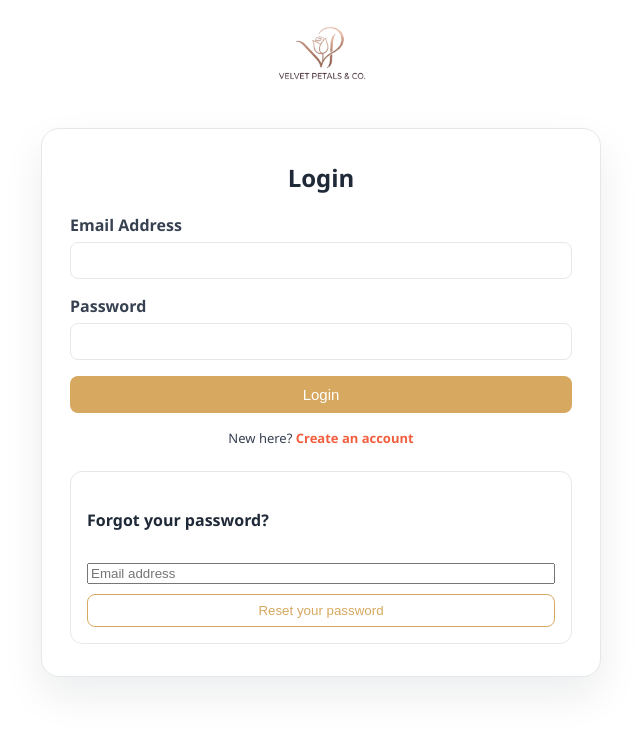
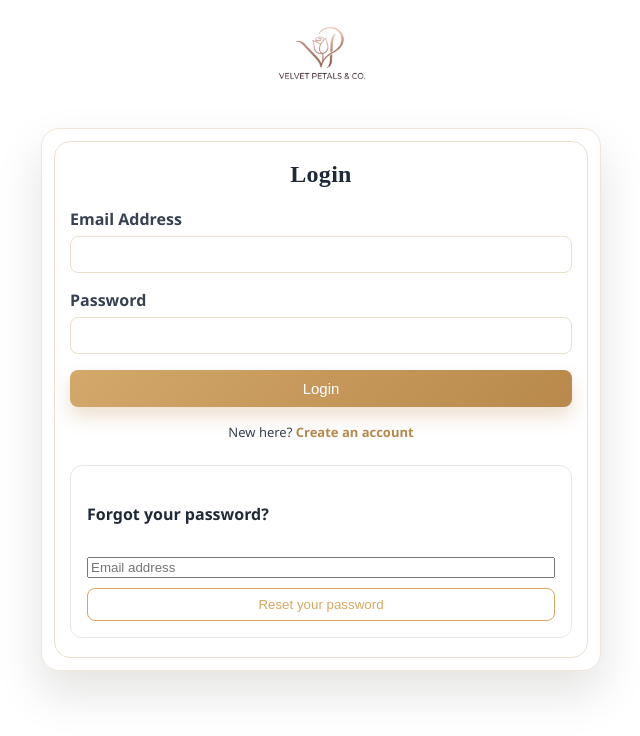
Before and after one commit to geethikasingh20/TechBouquetBusiness, a React (Vite) app in the folder frontend/: page /login in a window 1280 px wide. Shown: the top 736 px of the page, without its empty margins (319-959 px from the left). Built offline with nearby package versions, Linux system fonts and the light colour scheme; no server answers.

Commit message:
login page styles luxe border but no images

```diff
--- a/frontend/src/styles.css
+++ b/frontend/src/styles.css
@@ -1200,3 +1200,50 @@ body {
   position: relative;
   z-index: 1;
 }
+
+.auth-page {
+  background: #ffffff;
+  border: 1px solid #f0e6d8;
+  box-shadow: 0 22px 48px rgba(24, 15, 8, 0.12);
+}
+
+.auth-page::before {
+  background: radial-gradient(circle at 20% 20%, rgba(197, 166, 120, 0.22), transparent 60%),
+              radial-gradient(circle at 80% 10%, rgba(214, 166, 96, 0.18), transparent 55%),
+              radial-gradient(circle at 70% 80%, rgba(232, 210, 176, 0.2), transparent 60%);
+}
+
+.auth-page::after {
+  content: "";
+  position: absolute;
+  inset: 12px;
+  border: 1px solid rgba(197, 166, 120, 0.35);
+  border-radius: 16px;
+  pointer-events: none;
+}
+
+.auth-page h2 {
+  font-family: "Playfair Display", "Times New Roman", serif;
+  letter-spacing: 0.3px;
+}
+
+.auth-form .primary {
+  background: linear-gradient(135deg, #d3a86a 0%, #b8894b 100%);
+  box-shadow: 0 10px 18px rgba(184, 137, 75, 0.25);
+}
+
+.auth-form .primary:hover {
+  filter: brightness(1.03);
+}
+
+.auth-form input {
+  border-color: #eadfcd;
+}
+
+.auth-switch a {
+  color: #b8894b;
+}
+
+.auth-switch a:hover {
+  color: #a2753e;
+}
```
